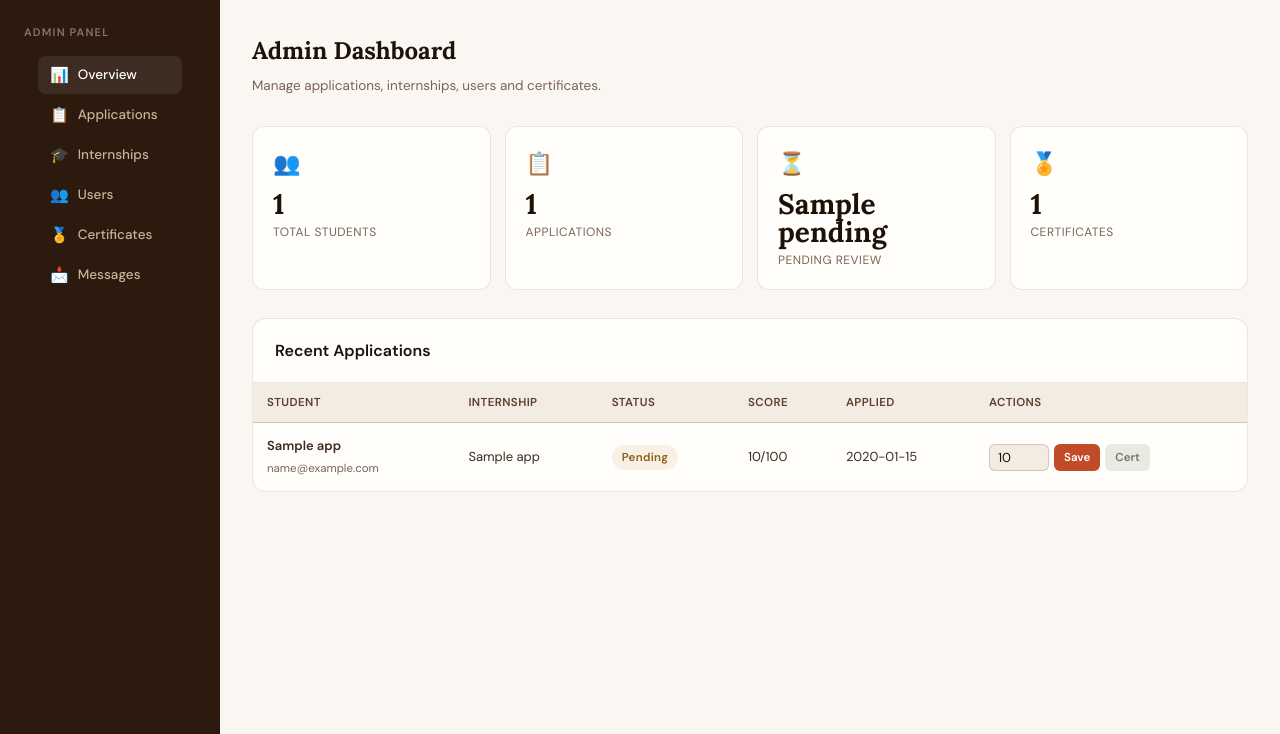
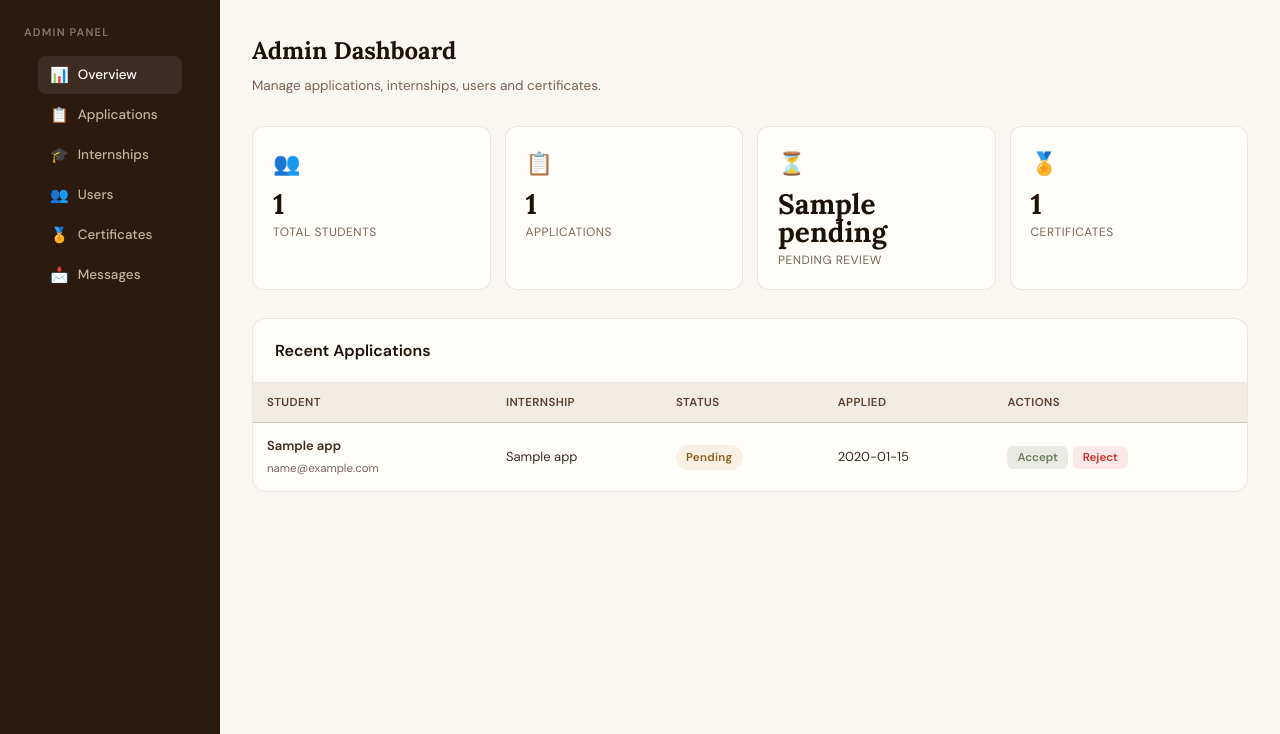
Before and after one commit to yashMishraProgg/Tuple_Academy, a Flask app: template templates/admin.html in a window 1280 px wide. Shown: the part 66-800 px from the top of the page. Run offline with Flask 3, Linux system fonts and the light colour scheme; the template is opened without the code that fills it: most values are stand-ins (such as "Sample title", 1, 10 or a date in 2020).

Commit message:
Refactor admin applications and add certificate form
Removed score input fields and related buttons from the admin applications table. Added functionality for accepting and rejecting applications. Introduced a new form for adding certificates.

```diff
--- a/templates/admin.html
+++ b/templates/admin.html
@@ -40,8 +40,7 @@
 .tbl-btn-red{background:rgba(200,50,50,.1);color:#c83232}
 .tbl-btn-red:hover{background:#c83232;color:#fff}
 .action-group{display:flex;gap:5px;flex-wrap:wrap}
-.score-input{width:60px;padding:4px 8px;border:1.5px solid var(--border2);border-radius:6px;font-size:13px;font-family:'DM Sans',sans-serif;color:var(--ink);background:var(--cream2);outline:none}
-.score-input:focus{border-color:var(--rust)}
+
 .no-data{text-align:center;padding:40px;color:var(--muted);font-size:14px}
 .add-form{background:var(--warm-white);border:1px solid var(--border);border-radius:14px;padding:24px;margin-bottom:20px}
 .add-form h3{font-size:16px;font-weight:600;color:var(--ink);margin-bottom:18px}
@@ -97,20 +96,20 @@
         <div class="admin-table-header"><h3>Recent Applications</h3></div>
         {% if applications %}
         <table>
-          <thead><tr><th>Student</th><th>Internship</th><th>Status</th><th>Score</th><th>Applied</th><th>Actions</th></tr></thead>
+          <thead><tr><th>Student</th><th>Internship</th><th>Status</th><th>Applied</th><th>Actions</th></tr></thead>
           <tbody>
           {% for app in applications[:10] %}
           <tr>
             <td><strong>{{ app.student_name }}</strong><br><span style="color:var(--muted);font-size:11.5px">{{ app.student_email }}</span></td>
             <td>{{ app.intern_title }}</td>
             <td><span class="badge badge-{{ app.status }}">{{ app.status|title }}</span></td>
-            <td>{% if app.score %}{{ app.score }}/100{% else %}—{% endif %}</td>
             <td>{{ app.applied_at[:10] }}</td>
             <td>
               <div class="action-group">
-                <input type="number" class="score-input" id="score_{{ app.id }}" min="0" max="100" placeholder="Score" value="{{ app.score or '' }}">
-                <button class="tbl-btn tbl-btn-rust" onclick="updateApp('{{ app.id }}')">Save</button>
-                <button class="tbl-btn tbl-btn-sage" onclick="issueCert('{{ app.id }}')">Cert</button>
+                {% if app.status != 'accepted' %}
+                <button class="tbl-btn tbl-btn-sage" onclick="acceptApp('{{ app.id }}')">Accept</button>
+                {% endif %}
+                <button class="tbl-btn tbl-btn-red" onclick="rejectApp('{{ app.id }}')">Reject</button>
               </div>
             </td>
           </tr>
@@ -130,7 +129,7 @@
         </div>
         {% if applications %}
         <table id="appTable">
-          <thead><tr><th>Student</th><th>Email</th><th>Internship</th><th>Status</th><th>Score</th><th>Applied</th><th>Actions</th></tr></thead>
+          <thead><tr><th>Student</th><th>Email</th><th>Internship</th><th>Status</th><th>Applied</th><th>Actions</th></tr></thead>
           <tbody>
           {% for app in applications %}
           <tr>
@@ -138,13 +137,9 @@
             <td>{{ app.student_email }}</td>
             <td>{{ app.intern_title }}</td>
             <td><span class="badge badge-{{ app.status }}">{{ app.status|title }}</span></td>
-            <td>{% if app.score %}{{ app.score }}/100{% else %}—{% endif %}</td>
             <td>{{ app.applied_at[:10] }}</td>
             <td>
               <div class="action-group">
-                <input type="number" class="score-input" id="ascore_{{ app.id }}" min="0" max="100" placeholder="0-100" value="{{ app.score or '' }}">
-                <button class="tbl-btn tbl-btn-rust" onclick="updateApp('{{ app.id }}','ascore_')">Save</button>
-                <button class="tbl-btn tbl-btn-sage" onclick="issueCert('{{ app.id }}')">Issue Cert</button>
                 {% if app.status != 'accepted' %}
                 <button class="tbl-btn tbl-btn-sage" onclick="acceptApp('{{ app.id }}')">Accept</button>
                 {% endif %}
@@ -280,6 +275,25 @@
 
     <!-- CERTIFICATES -->
     <div class="tab-section" id="tab-certificates">
+      <div class="add-form">
+        <h3>➕ Add Certificate (Verify ID + PDF)</h3>
+        <p style="font-size:13px;color:var(--muted);margin-bottom:16px">Use this to make a previously-issued certificate PDF searchable and viewable on the public Verify page.</p>
+        <form id="addCertForm" onsubmit="addCertificate(event)" enctype="multipart/form-data">
+          <div class="form-grid">
+            <div class="form-group"><label class="form-label">Student Name *</label><input class="form-input" name="student_name" required placeholder="Priya Sharma"></div>
+            <div class="form-group"><label class="form-label">Internship Title *</label><input class="form-input" name="internship_title" required placeholder="Web Development Internship"></div>
+          </div>
+          <div class="form-grid">
+            <div class="form-group"><label class="form-label">Verify ID (Certificate ID) *</label><input class="form-input" name="cert_id" required placeholder="TA-2025-WE-0001"></div>
+            <div class="form-group"><label class="form-label">Period <span style="font-weight:400;color:var(--muted)">(optional)</span></label><input class="form-input" name="period_text" placeholder="Jan 2025 – Mar 2025"></div>
+          </div>
+          <div class="form-grid">
+            <div class="form-group"><label class="form-label">Score <span style="font-weight:400;color:var(--muted)">(optional)</span></label><input class="form-input" name="score" placeholder="e.g. 85"></div>
+            <div class="form-group"><label class="form-label">Certificate PDF *</label><input class="form-input" type="file" name="pdf" accept="application/pdf" required></div>
+          </div>
+          <button type="submit" class="btn btn-rust btn-md">Add Certificate</button>
+        </form>
+      </div>
       <div class="admin-table-wrap">
         <div class="admin-table-header">
           <h3>Issued Certificates ({{ certificates|length }})</h3>
@@ -287,7 +301,7 @@
         </div>
         {% if certificates %}
         <table id="certTable">
-          <thead><tr><th>Certificate ID</th><th>Student</th><th>Internship</th><th>Issued</th><th>Verify</th></tr></thead>
+          <thead><tr><th>Certificate ID</th><th>Student</th><th>Internship</th><th>Issued</th><th>PDF</th><th>Verify</th></tr></thead>
           <tbody>
           {% for c in certificates %}
           <tr>
@@ -295,6 +309,7 @@
             <td>{{ c.name }}</td>
             <td>{{ c.title }}</td>
             <td>{{ c.issued_at[:10] }}</td>
+            <td>{% if c.pdf_filename %}<a href="/uploads/{{ c.pdf_filename }}" target="_blank" style="color:var(--rust)">Open ↗</a>{% else %}<span style="color:var(--muted)">—</span>{% endif %}</td>
             <td><a href="/verify?id={{ c.cert_id }}" target="_blank" class="tbl-btn tbl-btn-sage">View</a></td>
           </tr>
           {% endfor %}
@@ -340,27 +355,6 @@
   btn.classList.add('active');
 }
 
-function updateApp(id, prefix='score_'){
-  const score=document.getElementById((prefix||'score_')+id).value;
-  if(!score){toast('Enter a score 0-100','error');return;}
-  fetch('/api/admin/application/'+id,{method:'POST',headers:{'Content-Type':'application/json'},
-    body:JSON.stringify({score:parseInt(score)})})
-    .then(r=>r.json()).then(d=>{
-      if(d.ok){toast('Score saved! '+(parseInt(score)>=60?'Certificate auto-issued ✓':''),'success');
-        setTimeout(()=>location.reload(),900);}
-      else toast(d.error,'error');
-    });
-}
-
-function issueCert(id){
-  if(!confirm('Issue certificate for this application?')) return;
-  fetch('/api/admin/application/'+id+'/cert',{method:'POST'})
-    .then(r=>r.json()).then(d=>{
-      if(d.ok){toast('Certificate issued!','success');setTimeout(()=>location.reload(),800);}
-      else toast(d.error,'error');
-    });
-}
-
 function acceptApp(id){
   fetch('/api/admin/application/'+id,{method:'POST',headers:{'Content-Type':'application/json'},
     body:JSON.stringify({status:'accepted'})})
@@ -396,6 +390,18 @@
   fetch('/api/admin/internship/'+id,{method:'DELETE'})
     .then(r=>r.json()).then(d=>{
       if(d.ok){toast('Internship deactivated','success');btn.closest('tr').style.opacity='.4';}
+    });
+}
+
+function addCertificate(e){
+  e.preventDefault();
+  const btn=e.target.querySelector('button[type=submit]');
+  btn.disabled=true;btn.textContent='Uploading…';
+  const data=new FormData(e.target);
+  fetch('/api/admin/certificate',{method:'POST',body:data})
+    .then(r=>r.json()).then(d=>{
+      if(d.ok){toast('Certificate added!','success');setTimeout(()=>location.reload(),700);}
+      else{toast(d.error,'error');btn.disabled=false;btn.textContent='Add Certificate';}
     });
 }
 
```
